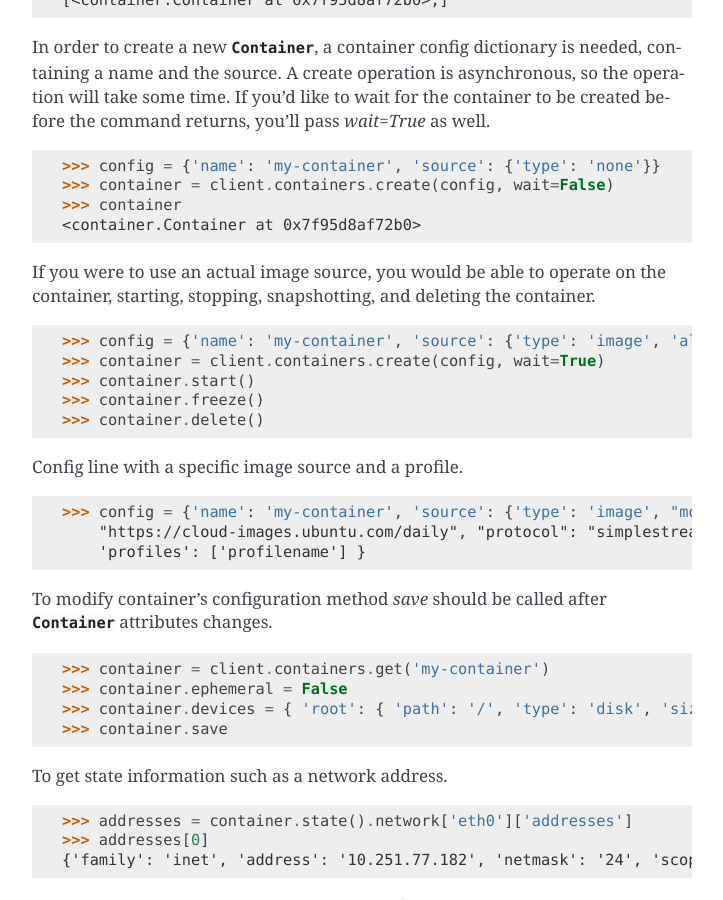
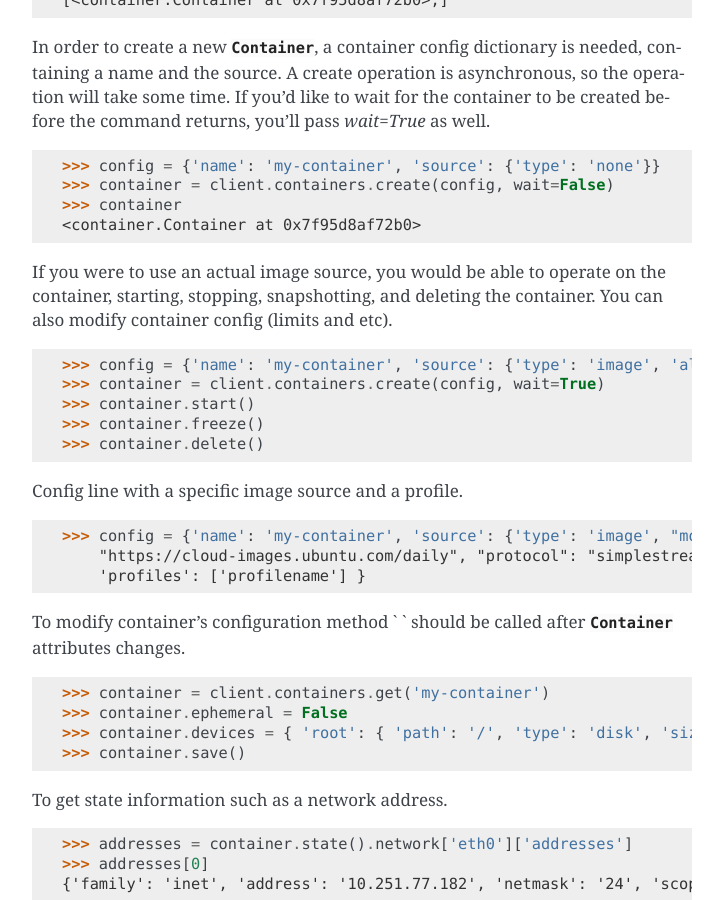
Before and after one commit to canonical/pylxd, a Sphinx documentation site: the page built from doc/source/containers.rst, in a window 1280 px wide and 900 px high, scrolled down 2058 px. Shown: the whole window, without its empty margins (388-1111 px from the left). Built offline with Sphinx 7.4.7, drawn with Linux system fonts in a browser that asks for light colours.

Commit message:
Update containers.rst (#385)
Co-authored-by: ilyakimavets <il.yakimavets@gmail.com>

```diff
--- a/doc/source/containers.rst
+++ b/doc/source/containers.rst
@@ -112,11 +112,11 @@
 
 If you were to use an actual image source, you would be able to operate
 on the container, starting, stopping, snapshotting, and deleting the
-container.
+container. You can also modify container config (limits and etc).
 
 .. code-block:: python
 
-    >>> config = {'name': 'my-container', 'source': {'type': 'image', 'alias': 'ubuntu/trusty'}}
+    >>> config = {'name': 'my-container', 'source': {'type': 'image', 'alias': 'ubuntu/trusty'} 'config': {'limits.cpu': '2'}}
     >>> container = client.containers.create(config, wait=True)
     >>> container.start()
     >>> container.freeze()
@@ -129,16 +129,17 @@
 
     >>> config = {'name': 'my-container', 'source': {'type': 'image', "mode": "pull", "server":
         "https://cloud-images.ubuntu.com/daily", "protocol": "simplestreams", 'alias': 'bionic/amd64'},
-	'profiles': ['profilename'] }
+        'profiles': ['profilename'] }
 
 
-To modify container's configuration method `save` should be called after
+To modify container's configuration method `
+` should be called after
 :class:`~container.Container` attributes changes.
 
     >>> container = client.containers.get('my-container')
     >>> container.ephemeral = False
     >>> container.devices = { 'root': { 'path': '/', 'type': 'disk', 'size': '7GB'} }
-    >>> container.save
+    >>> container.save()
 
 To get state information such as a network address.
 
```
